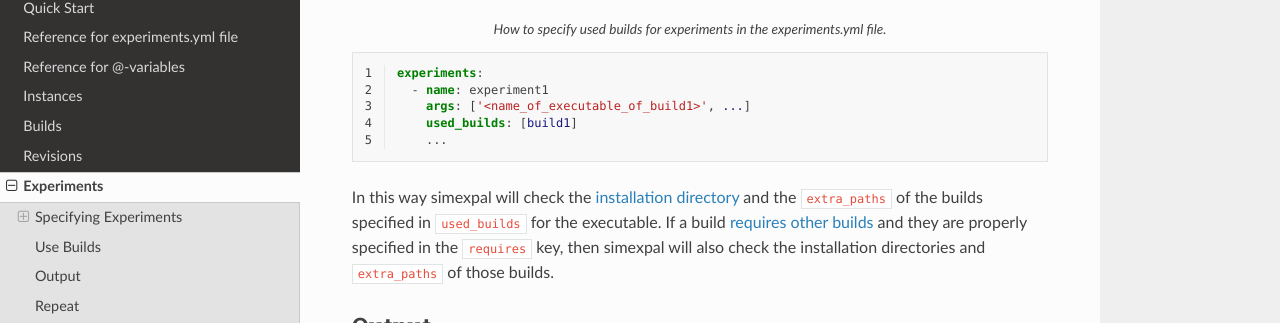
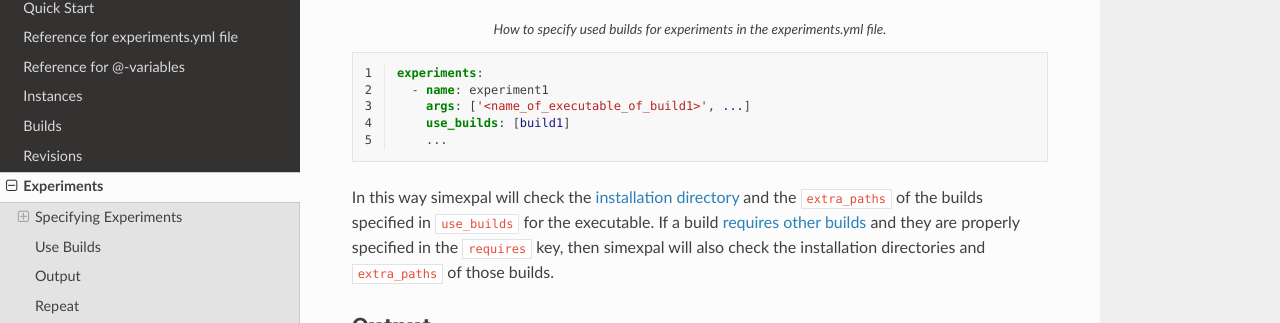
Before and after one commit to hu-macsy/simexpal, a Sphinx documentation site: the page built from docs/experiments.rst, in a window 1280 px wide and 900 px high, scrolled down 3328 px. Shown: the part 144-467 px from the top of the window. Built offline with Sphinx 7.4.7 and the Read the Docs theme 2.0.0, drawn with Linux system fonts in a browser that asks for light colours.

Commit message:
docs/experiments: Fix typo

```diff
--- a/docs/experiments.rst
+++ b/docs/experiments.rst
@@ -177,11 +177,11 @@ the experiment as follows:
    experiments:
      - name: experiment1
        args: ['<name_of_executable_of_build1>', ...]
-       used_builds: [build1]
+       use_builds: [build1]
        ...
 
 In this way simexpal will check the :ref:`installation directory <BuildDirectories>` and the ``extra_paths``
-of the builds specified in ``used_builds`` for the executable. If a build
+of the builds specified in ``use_builds`` for the executable. If a build
 :ref:`requires other builds <DependentBuilds>` and they are properly specified in the ``requires`` key, then
 simexpal will also check the installation directories and ``extra_paths`` of those builds.
 
```
